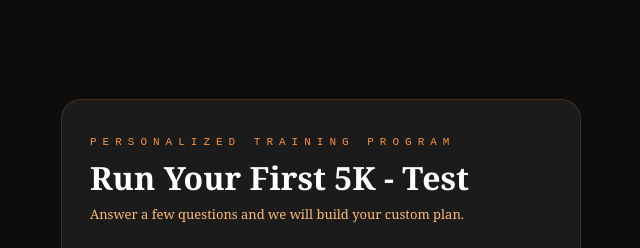
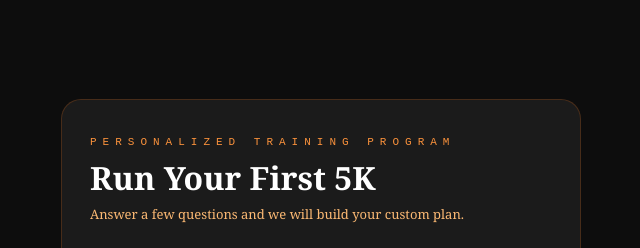
Before and after one commit to msheridan1215/5k-Trainer, a plain HTML site: page 5k-html.html in a window 1280 px wide. Shown: the top 248 px of the page, without its empty margins (319-959 px from the left). Drawn offline with Linux system fonts and the light colour scheme.

Commit message:
remove test title

```diff
--- a/5k-html.html
+++ b/5k-html.html
@@ -240,7 +240,7 @@ textarea:focus{border-color:var(--orange);}
 <div id="setup-screen">
   <div class="setup-card">
     <div class="setup-logo">Personalized Training Program</div>
-    <h1 class="setup-title">Run Your First 5K - Test</h1>
+    <h1 class="setup-title">Run Your First 5K </h1>
     <p class="setup-sub">Answer a few questions and we will build your custom plan.</p>
     <div class="setup-section">
       <span class="setup-label">How many days per week will you train?</span>
```
